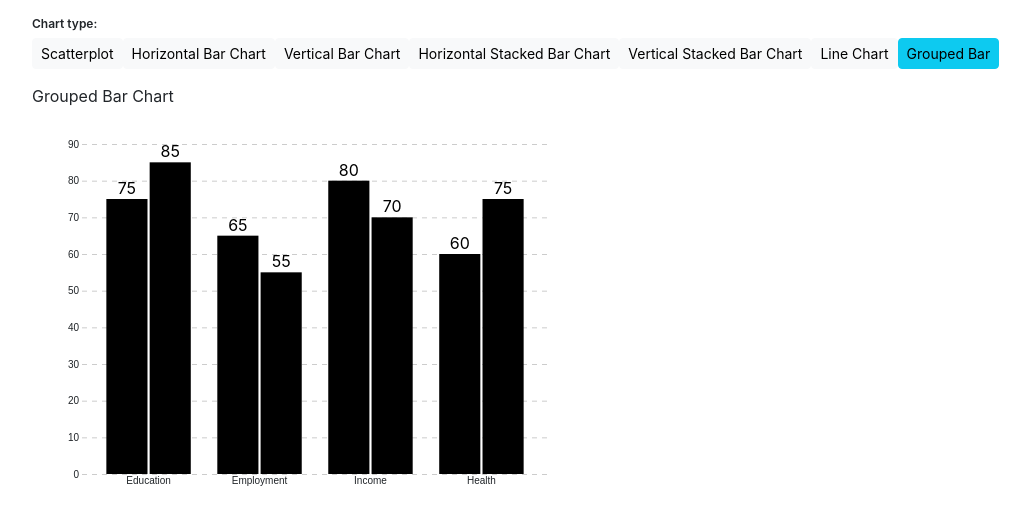
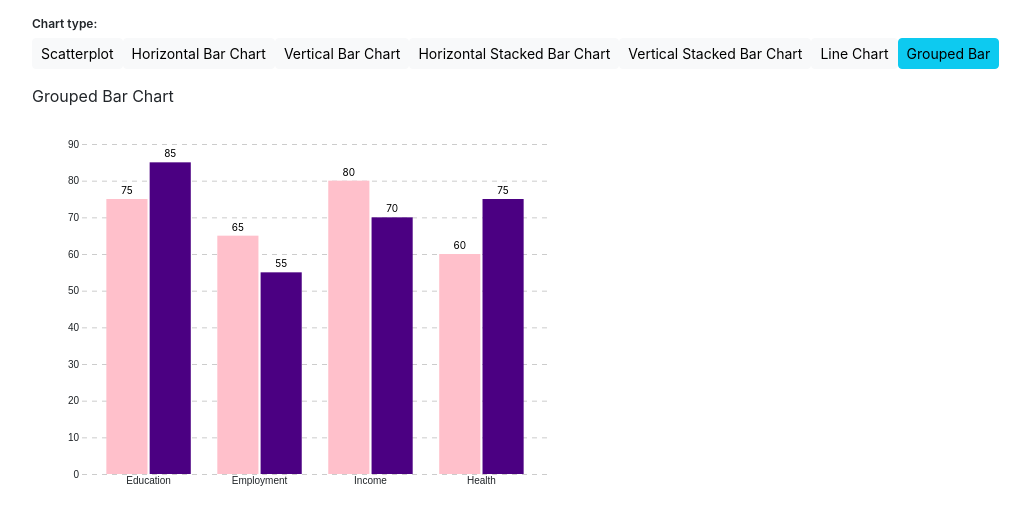
Before and after one commit to reneelightner/react-experiment, a React (Create React App) app: page / in a window 1280 px wide. Shown: the top 524 px of the page, without its empty margins (50-1080 px from the left). Built offline with nearby package versions, Linux system fonts and the light colour scheme.

Commit message:
add colors lookup, finish grouped bar

```diff
--- a/src/App.js
+++ b/src/App.js
@@ -5,6 +5,7 @@ import Scatterplot from './Components/Scatterplot';
 import Line from './Components/LineChart';
 import Bar from './Components/Bar';
 import GroupedBar from './Components/GroupedBar';
+import colorPalette from './Components/colors';
 import * as d3 from 'd3';
 
 // DATA
@@ -96,7 +97,6 @@ function App() {
 
   // STACKED BAR
   const formattedStackedBarData = transformDataForBarChart(stackedbarJSON, "category", "value")
-  const categoriesforcolor = findUnique(formattedStackedBarData, "Product")
 
   return (
     <div className="container">
@@ -119,7 +119,7 @@ function App() {
               ykey={'AWARD'}
               xkey={'YEAR'}
               ttkey={'ARTIST'}
-              color={"#fc8d59"} />
+              color={colorPalette["Orange"]} />
           </div>
         }
         {
@@ -138,7 +138,7 @@ function App() {
               xdomain={[0, d3.max(barJSON, d => d.sales)]}
               ykey={'product'}
               xkey={'sales'}
-              color={"#fc8d59"}/>
+              color={colorPalette["Orange"]}/>
           </div>
         }
         {
@@ -157,7 +157,7 @@ function App() {
               xdomain={findUnique(barJSON, 'product')}
               ykey={'sales'}
               xkey={'product'}
-              color={"#fc8d59"}/>
+              color={colorPalette["Orange"]}/>
           </div>
         }
         {
@@ -176,7 +176,8 @@ function App() {
               ydomain={findUnique(formattedStackedBarData, "category")}
               ykey={"category"}
               xkey={'value'}
-              categoriescolor={categoriesforcolor}
+              colordomain={findUnique(formattedStackedBarData, "Product")}
+              colorrange={[colorPalette["Pink"],colorPalette["Turquoise"],colorPalette["Indigo"]]}
               colorkey={"Product"}
               stack={'X0'}
               textpos={'X1'} />
@@ -198,7 +199,8 @@ function App() {
               ydomain={[0, d3.max(formattedStackedBarData, d => d.X1)]}
               ykey={"value"}
               xkey={"category"}
-              categoriescolor={categoriesforcolor}
+              colordomain={findUnique(formattedStackedBarData, "Product")}
+              colorrange={[colorPalette["Orange"],colorPalette["Turquoise"],colorPalette["Indigo"]]}
               colorkey={"Product"}
               stack={'X1'}
               textpos={'X0'}  />
@@ -219,7 +221,7 @@ function App() {
             ydomain={[0, d3.max(formattedLineChartData, d => d.value)]}
             ykey={"value"}
             xkey={"date"}
-            color={"steelblue"}
+            color={colorPalette["Teal"]}
           />
         </div>
         }
@@ -232,6 +234,14 @@ function App() {
             id={'groupedbar'}
             height={400}
             margin={{ top: 20, right: 30, bottom: 50, left: 50 }}
+            xscale={"band"}
+            xdomain={groupedbarJSON.map(d => d.category)}
+            yscale={"linear"}
+            ydomain={[0, d3.max(groupedbarJSON, d => Math.max(d.Men, d.Women))]}
+            groupKey={"category"}
+            groupdomain={["Men", "Women"]}
+            groupkey={"category"}
+            groupcolors={[colorPalette["Pink"],colorPalette["Indigo"]]}
           />
         </div>
         }
--- a/src/Components/Bar.js
+++ b/src/Components/Bar.js
@@ -127,7 +127,6 @@ export default function Bar(props) {
                     .data(props.data)
                     .enter()
                     .append("text")
-                    .attr("class","label")
                     .attr("x", d => x(d[props.xkey]) + (x.bandwidth()/2))
                     .attr("y", d => y(d[props.ykey]) - 5)
                     .attr("text-anchor", "middle")
--- a/src/Components/GroupedBar.js
+++ b/src/Components/GroupedBar.js
@@ -18,17 +18,17 @@ export default function GroupedBar(props) {
             // x and y scales
             var x0, x1, y
             x0 = d3.scaleBand()
-                    .domain(props.data.map(d => d.category))
+                .domain(props.xdomain)
                 .range([0, width])
                 .padding(0.2)
 
             x1 = d3.scaleBand()
-                    .domain(["Men", "Women"])
+                .domain(props.groupdomain)
                 .range([0, x0.bandwidth()])
                 .padding(0.05)
 
             y = d3.scaleLinear()
-                    .domain([0, d3.max(props.data, d => Math.max(d.Men, d.Women))])
+                .domain(props.ydomain)
                 .nice()
                 .range([height, 0])
 
@@ -61,32 +61,46 @@ export default function GroupedBar(props) {
             const categoryGroups = svg.select(".plot")
                 .selectAll(".category-group")
                 .data(props.data)
-                .enter().append("g")
+                .enter()
+                .append("g")
                 .attr("class", "category-group")
-                .attr("transform", d => `translate(${x0(d.category)},0)`)
+                .attr("transform", d => `translate(${x0(d[props.groupkey])},0)`)
 
+            const color = d3.scaleOrdinal()
+                .domain(props.groupdomain)
+                .range(props.groupcolors)
+                .unknown("#ccc")
+
+            // draw bars
             categoryGroups.selectAll(".bar")
-                .data(d => [
-                    { key: "Men", value: d.Men },
-                    { key: "Women", value: d.Women }
-                ])
-                .enter().append("rect")
+                .data(d =>
+                    props.groupdomain.map(key => ({
+                        key,
+                        value: d[key]
+                    }))
+                )
+                .enter()
+                .append("rect")
                 .attr("x", d => x1(d.key))
                 .attr("y", d => y(d.value))
                 .attr("width", x1.bandwidth())
+                .attr("fill", d => color(d.key))
                 .attr("height", d => height - y(d.value))
 
+            // add text
             categoryGroups.selectAll(".label")
-                .data(d => [
-                    { key: "Men", value: d.Men },
-                    { key: "Women", value: d.Women }
-                ])
+                .data(d =>
+                    props.groupdomain.map(key => ({
+                        key,
+                        value: d[key]
+                    }))
+                )
                 .enter().append("text")
-                .attr("class", "label")
+                .style("font-size", "10px")
                 .attr("x", d => x1(d.key) + x1.bandwidth() / 2)
                 .attr("y", d => y(d.value) - 5)
                 .attr("text-anchor", "middle")
-                .text(d => d.value);
+                .text(d => d.value)
 
         },
         [] //can pass a props here, like props.artist
--- a/src/Components/StackedBarChart.js
+++ b/src/Components/StackedBarChart.js
@@ -83,8 +83,8 @@ function StackedBar(props) {
             }
 
             const color = d3.scaleOrdinal()
-                .domain(props.categoriescolor)
-                .range(d3.schemeSpectral[props.categoriescolor.length])
+                .domain(props.colordomain)
+                .range(props.colorrange)
                 .unknown("#ccc")
 
             // stacked bar chart
@@ -111,6 +111,22 @@ function StackedBar(props) {
                     .attr("fill", d => color(d[props.colorkey]))
             }
 
+            const getTextColor = (hex) => {
+                // Remove hash if present
+                const cleanHex = hex.replace("#", "");
+
+                // Parse RGB components
+                const r = parseInt(cleanHex.substring(0, 2), 16);
+                const g = parseInt(cleanHex.substring(2, 4), 16);
+                const b = parseInt(cleanHex.substring(4, 6), 16);
+
+                // Calculate luminance using the WCAG formula
+                const luminance = (0.299 * r + 0.587 * g + 0.114 * b);
+
+                // Return text color based on luminance
+                return luminance > 186 ? "#000000" : "#FFFFFF"; // light bg → black text, dark bg → white text
+            }
+
             // text labels
             if (props.orientation === "horizontal") {
 
@@ -118,12 +134,12 @@ function StackedBar(props) {
                     .data(props.data)
                     .enter()
                     .append("text")
-                    .attr("class","label")
                     .attr("x", d => x(d[props.textpos])-5)
                     .attr("y", d => y(d[props.ykey]))
                     .attr("dy", "2em")
                     .style("font-size", "10px")
                     .attr("text-anchor", "end")
+                    .style("fill", d => getTextColor(color(d[props.colorkey])) )
                     .text(d => d[props.xkey])
 
             } else if (props.orientation === "vertical") {
@@ -137,6 +153,7 @@ function StackedBar(props) {
                     .attr("y", d => y(d[props.stack]) + 10)
                     .style("font-size", "10px")
                     .attr("text-anchor", "middle")
+                    .style("fill", d => getTextColor(color(d[props.colorkey])))
                     .text(d => d[props.ykey])
             }
 
--- /dev/null
+++ b/src/Components/colors.js
@@ -0,0 +1,24 @@
+const colorPalette = {
+    "Red": "#FF0000",
+    "Blue": "#0000FF",
+    "Green": "#008000",
+    "Yellow": "#FFFF00",
+    "Orange": "#FFA500",
+    "Purple": "#800080",
+    "Cyan": "#00FFFF",
+    "Magenta": "#FF00FF",
+    "Lime": "#00FF00",
+    "Pink": "#FFC0CB",
+    "Teal": "#008080",
+    "Navy": "#000080",
+    "Maroon": "#800000",
+    "Olive": "#808000",
+    "Brown": "#A52A2A",
+    "Gold": "#FFD700",
+    "Silver": "#C0C0C0",
+    "Coral": "#FF7F50",
+    "Turquoise": "#40E0D0",
+    "Indigo": "#4B0082"
+  }
+
+export default colorPalette
```
Lines whose indentation alone changed are shown as unchanged.
